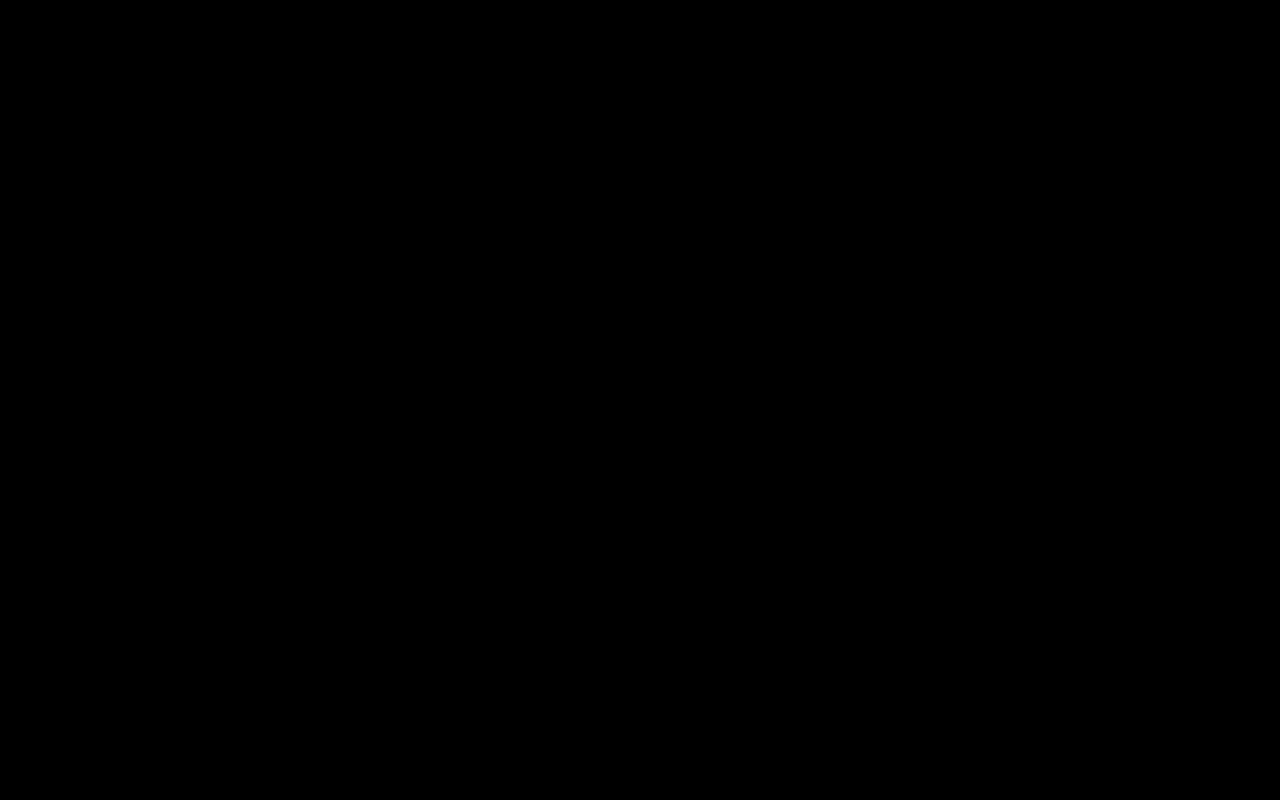
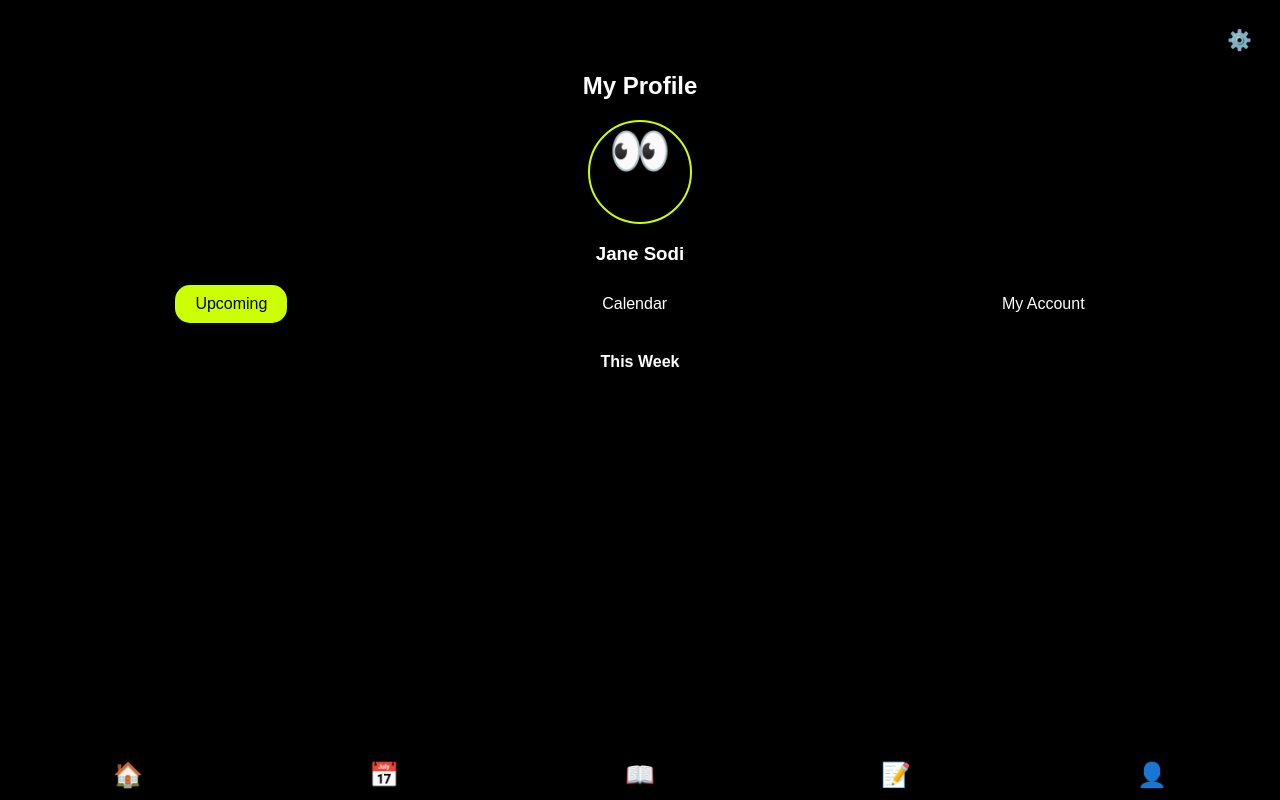
Before and after one commit to SUSA-HTH/uOStudent, a React (Create React App) app: page /profile in a window 1280 px wide. Before the commit this address had no page. Built offline with nearby package versions, Linux system fonts and the light colour scheme.

Commit message:
Database created

```diff
--- a/package.json
+++ b/package.json
@@ -6,7 +6,9 @@
     "@testing-library/jest-dom": "^5.17.0",
     "@testing-library/react": "^13.4.0",
     "@testing-library/user-event": "^13.5.0",
+    "bcryptjs": "^2.4.3",
     "date-fns": "^4.1.0",
+    "dexie": "^4.0.8",
     "react": "^18.3.1",
     "react-dom": "^18.3.1",
     "react-router-dom": "^6.26.2",
--- a/src/App.js
+++ b/src/App.js
@@ -3,14 +3,16 @@ import { BrowserRouter as Router, Route, Routes } from 'react-router-dom';
 import Calendar from './pages/Calendar';
 import CreateAccount from './pages/CreateAccount';
 import Login from './pages/Login';
+import Profile from './pages/Profile';
 
 const App = () => {
   return (
     <Router>
       <Routes>
-        <Route path="/" element={<Login />} />
+        <Route path="/login" element={<Login />} />
         <Route path="/create-account" element={<CreateAccount />} />
         <Route path="/calendar" element={<Calendar />} />
+        <Route path="/profile" element={<Profile />} />
       </Routes>
     </Router>
   );
--- /dev/null
+++ b/src/db.js
@@ -0,0 +1,18 @@
+import Dexie from 'dexie';
+
+// Create a new instance of Dexie for the database
+const db = new Dexie('UserDatabase');
+
+// Define the schema
+db.version(1).stores({
+  users: '++id, fullname, email, password', // Auto-incremented ID, fullname, email, and encoded password
+  todo_list: '++id, title, duration, time, date, userId', // To-do list with relation to user (userId)
+  courses: '++id, userId, title, deliverables, exams, grades' // Courses with userId as relation
+});
+
+// Example data structures:
+// Deliverables: [{ title: 'Assignment 1', dueDate: '2024-09-20', weight: 10 }]
+// Exams: [{ title: 'Midterm', date: '2024-09-22', weight: 20 }]
+// Grades: [{ deliverable: 'Assignment 1', marks: 90 }]
+
+export default db;
--- /dev/null
+++ b/src/dbHelpers.js
@@ -0,0 +1,59 @@
+import db from './db';
+import bcrypt from 'bcryptjs'; // You need to install this with npm install bcryptjs for password hashing
+
+// Helper to create a new user
+export const addUser = async (fullname, email, password) => {
+  const hashedPassword = await bcrypt.hash(password, 10); // Hash the password
+  return db.users.add({
+    fullname,
+    email,
+    password: hashedPassword
+  });
+};
+
+// Helper to check user credentials for login
+export const loginUser = async (email, password) => {
+  const user = await db.users.get({ email });
+  if (user && await bcrypt.compare(password, user.password)) {
+    return user;
+  } else {
+    throw new Error('Invalid email or password');
+  }
+};
+
+// Add a to-do item for a specific user
+export const addToDo = async (title, duration, time, date, userId) => {
+  return db.todo_list.add({
+    title,
+    duration,
+    time,
+    date,
+    userId
+  });
+};
+
+// Fetch all to-do items for a user
+export const getToDoList = async (userId) => {
+  return db.todo_list.where('userId').equals(userId).toArray();
+};
+
+// Add a course for a user
+export const addCourse = async (userId, title, deliverables, exams, grades) => {
+  return db.courses.add({
+    userId,
+    title,
+    deliverables, // Array of deliverables [{ title, dueDate, weight }]
+    exams,        // Array of exams [{ title, weight, date }]
+    grades        // Array of grades [{ deliverable, marks }]
+  });
+};
+
+// Fetch all courses for a user
+export const getCourses = async (userId) => {
+  return db.courses.where('userId').equals(userId).toArray();
+};
+
+// Update user info (for updating profile)
+export const updateUser = async (userId, updatedInfo) => {
+  return db.users.update(userId, updatedInfo);
+};
--- a/src/pages/Calendar.js
+++ b/src/pages/Calendar.js
@@ -1,8 +1,10 @@
 import React, { useState } from 'react';
 import TaskItem from '../components/TaskItem';
 import { format, addDays, subDays } from 'date-fns'; // For easy date manipulation
+import { useNavigate } from 'react-router-dom';
 
 const Calendar = () => {
+    const navigate = useNavigate();
   // Define some placeholder tasks for different dates
   const taskData = {
     '2024-09-20': [
@@ -62,12 +64,12 @@ const Calendar = () => {
       </div>
 
       <div className="bottom-nav">
-        <button>🏠</button>
-        <button>📅</button>
-        <button>📖</button>
-        <button>📝</button>
-        <button>👤</button>
-      </div>
+        <button onClick={() => navigate('/')}>🏠</button> {/* Home */}
+        <button onClick={() => navigate('/calendar')}>📅</button> {/* Calendar */}
+        <button>📖</button> {/* Placeholder for another route */}
+        <button>📝</button> {/* Placeholder for another route */}
+        <button onClick={() => navigate('/profile')}>👤</button> {/* Profile */}
+    </div>
     </div>
   );
 };
--- a/src/pages/CreateAccount.js
+++ b/src/pages/CreateAccount.js
@@ -1,19 +1,54 @@
-import React from 'react';
+import React, { useState } from 'react';
 import InputField from '../components/InputFields';
 import Button from '../components/Button';
+import { addUser } from '../dbHelpers';
+import { useNavigate } from 'react-router-dom';
 
 const CreateAccount = () => {
-  const handleCreateAccount = () => {
-    alert('Account Created!');
+  const [fullname, setFullname] = useState('');
+  const [email, setEmail] = useState('');
+  const [password, setPassword] = useState('');
+  const navigate = useNavigate();
+
+  // Function to handle account creation
+  const handleCreateAccount = async (e) => {
+    e.preventDefault();
+    try {
+      // Call the function to add user to the database
+      await addUser(fullname, email, password);
+      alert('Account created successfully!');
+
+      // Redirect to login page or calendar page after successful account creation
+      navigate('/login'); // Or you could navigate to another page like the calendar page
+    } catch (error) {
+      alert('Error creating account: ' + error.message);
+    }
   };
 
   return (
     <div className="create-account-page">
       <h1>Create Account</h1>
-      <InputField type="email" placeholder="Email" />
-      <InputField type="text" placeholder="Username" />
-      <InputField type="password" placeholder="Password" />
-      <Button label="Create an account" onClick={handleCreateAccount} className="create-account-button" />
+      <form onSubmit={handleCreateAccount}>
+        <InputField
+          type="text"
+          placeholder="Fullname"
+          value={fullname}
+          onChange={(e) => setFullname(e.target.value)}
+        />
+        <InputField
+          type="email"
+          placeholder="Email"
+          value={email}
+          onChange={(e) => setEmail(e.target.value)}
+        />
+        <InputField
+          type="password"
+          placeholder="Password"
+          value={password}
+          onChange={(e) => setPassword(e.target.value)}
+        />
+        <Button label="Create an account" className="create-account-button" />
+      </form>
     </div>
   );
 };
--- a/src/pages/Profile.js
+++ b/src/pages/Profile.js
@@ -0,0 +1,74 @@
+import React, { useState } from 'react';
+import { useNavigate } from 'react-router-dom';
+
+const Profile = () => {
+  const [activeTab, setActiveTab] = useState('upcoming'); // Manage active tab
+  const navigate = useNavigate(); // Hook to navigate
+  const handleTabClick = (tab) => {
+    setActiveTab(tab);
+  };
+
+  return (
+    <div className="profile-page">
+      <div className="profile-header">
+        <div className="settings-icon">⚙️</div>
+        <h2>My Profile</h2>
+        <div className="profile-picture">
+          <span role="img" aria-label="profile">
+            👀
+          </span>
+        </div>
+        <h3>Jane Sodi</h3>
+      </div>
+
+      <div className="profile-tabs">
+        <button
+          className={activeTab === 'upcoming' ? 'active' : ''}
+          onClick={() => handleTabClick('upcoming')}
+        >
+          Upcoming
+        </button>
+        <button
+          className={activeTab === 'calendar' ? 'active' : ''}
+          onClick={() => handleTabClick('calendar')}
+        >
+          Calendar
+        </button>
+        <button
+          className={activeTab === 'account' ? 'active' : ''}
+          onClick={() => handleTabClick('account')}
+        >
+          My Account
+        </button>
+      </div>
+
+      <div className="profile-content">
+        {activeTab === 'upcoming' && (
+          <div className="upcoming-content">
+            <h4>This Week</h4>
+            <div className="chart">
+              {/* Sample chart bars for the week */}
+              {[15, 16, 17, 18, 19, 20, 21].map((day) => (
+                <div key={day} className="chart-bar">
+                  <div className="filled" style={{ height: `${Math.random() * 100}%` }}></div>
+                </div>
+              ))}
+            </div>
+          </div>
+        )}
+        {activeTab === 'calendar' && <p>Calendar content goes here...</p>}
+        {activeTab === 'account' && <p>My Account settings go here...</p>}
+      </div>
+
+      <div className="bottom-nav">
+        <button onClick={() => navigate('/')}>🏠</button> {/* Home */}
+        <button onClick={() => navigate('/calendar')}>📅</button> {/* Calendar */}
+        <button>📖</button> {/* Placeholder for another route */}
+        <button>📝</button> {/* Placeholder for another route */}
+        <button onClick={() => navigate('/profile')}>👤</button> {/* Profile */}
+    </div>
+    </div>
+  );
+};
+
+export default Profile;
--- a/src/styles/Styles.css
+++ b/src/styles/Styles.css
@@ -211,3 +211,90 @@ body {
     font-size: 24px;
     cursor: pointer;
   }
+
+  .profile-page {
+    text-align: center;
+    color: white;
+    padding: 20px;
+  }
+
+  .profile-header {
+    margin-bottom: 20px;
+  }
+
+  .settings-icon {
+    text-align: right;
+    font-size: 20px;
+  }
+
+  .profile-picture {
+    width: 100px;
+    height: 100px;
+    border-radius: 50%;
+    margin: 0 auto;
+    border: 2px solid #ccff00;
+    font-size: 50px;
+  }
+
+  .profile-tabs {
+    display: flex;
+    justify-content: space-around;
+    margin-top: 20px;
+  }
+
+  .profile-tabs button {
+    background: none;
+    border: none;
+    color: white;
+    padding: 10px 20px;
+    font-size: 16px;
+    cursor: pointer;
+  }
+
+  .profile-tabs button.active {
+    background-color: #ccff00;
+    color: black;
+    border-radius: 15px;
+  }
+
+  .profile-content {
+    margin-top: 30px;
+  }
+
+  .chart {
+    display: flex;
+    justify-content: space-between;
+    padding: 20px;
+  }
+
+  .chart-bar {
+    width: 10%;
+    background-color: #333;
+    position: relative;
+  }
+
+  .filled {
+    background-color: #ccff00;
+    width: 100%;
+    position: absolute;
+    bottom: 0;
+  }
+
+  .bottom-nav {
+    position: fixed;
+    bottom: 0;
+    left: 0;
+    width: 100%;
+    display: flex;
+    justify-content: space-around;
+    padding: 10px 0;
+    background-color: #000;
+  }
+
+  .bottom-nav button {
+    background: none;
+    border: none;
+    color: #fff;
+    font-size: 24px;
+    cursor: pointer;
+  }
```
Also changed, not shown: src/pages/Login.js (+37 -14 lines), 1 other file (tests, documents, lock files or other folders).
